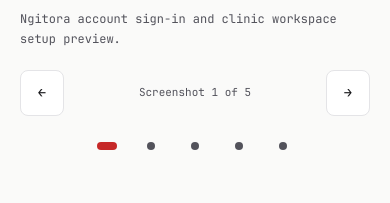
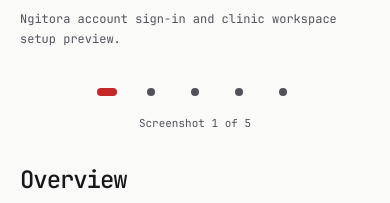
Before and after one commit to tamafred-2/tamafred-2.github.io, a Next.js app: page /projects/ngitora in a window 390 px wide. Shown: the part 749-952 px from the top of the page. Built offline with nearby package versions, Linux system fonts and the light colour scheme.

Commit message:
Fix missing profile image and refine screenshot navigation

```diff
--- a/app/globals.css
+++ b/app/globals.css
@@ -828,16 +828,57 @@
   border-radius: var(--radius);
   background: transparent;
 }
+.carousel-image-zone {
+  cursor: pointer;
+}
+.carousel-image-hint {
+  position: absolute;
+  top: 50%;
+  display: grid;
+  place-items: center;
+  width: 48px;
+  height: 64px;
+  border-radius: 12px;
+  background: rgb(0 0 0 / 40%);
+  box-shadow: 0 4px 20px rgb(0 0 0 / 20%);
+  color: #fff;
+  opacity: 0;
+  transform: translateY(-50%);
+  pointer-events: none;
+}
+.carousel-image-previous .carousel-image-hint {
+  left: 16px;
+}
+.carousel-image-next .carousel-image-hint {
+  right: 16px;
+}
+@media (hover: hover) {
+  .carousel-image-zone:hover .carousel-image-hint {
+    animation: carousel-hint 1.5s ease-out forwards;
+  }
+}
+@keyframes carousel-hint {
+  0%, 65% { opacity: 1; }
+  100% { opacity: 0; }
+}
+.screenshot-carousel:focus-visible,
 .carousel-image-zone:focus-visible {
-  outline-offset: -4px;
+  outline: none;
+}
+.screenshot-carousel:focus-visible .carousel-status,
+.screenshot-carousel:has(.carousel-image-zone:focus-visible) .carousel-status {
+  text-decoration: underline;
+  text-decoration-color: var(--accent-strong);
+  text-decoration-thickness: 2px;
+  text-underline-offset: 5px;
 }
 .carousel-image-previous {
   left: 0;
-  cursor: w-resize;
+
 }
 .carousel-image-next {
   right: 0;
-  cursor: e-resize;
+
 }
 .carousel-slide figcaption {
   margin-top: 16px;
@@ -888,41 +929,6 @@
 }
 .carousel-status {
   font-size: 11px !important;
-}
-.carousel-arrow {
-  flex-shrink: 0;
-}
-@media (max-width: 767px) {
-  .carousel-controls {
-    display: grid;
-    grid-template-columns: 44px minmax(0, 1fr) 44px;
-    gap: 8px;
-  }
-  .carousel-pagination {
-    display: contents;
-  }
-  .carousel-status {
-    grid-column: 2;
-    grid-row: 1;
-    text-align: center;
-  }
-  .carousel-dots {
-    grid-column: 1 / -1;
-    grid-row: 2;
-  }
-  .carousel-arrow {
-    grid-row: 1;
-  }
-  .carousel-arrow:last-child {
-    grid-column: 3;
-  }
-  .carousel-arrow {
-    min-width: 44px;
-    padding: 8px;
-  }
-  .carousel-arrow-text {
-    display: none;
-  }
 }
 .not-found {
   min-height: 65vh;
--- a/components/screenshot-carousel.tsx
+++ b/components/screenshot-carousel.tsx
@@ -113,14 +113,46 @@
                   aria-label="Previous screenshot"
                   aria-controls={slideId}
                   onClick={() => step(-1)}
-                />
+                >
+                  <span className="carousel-image-hint" aria-hidden="true">
+                    <svg
+                      width="28"
+                      height="28"
+                      viewBox="0 0 24 24"
+                      fill="none"
+                      stroke="currentColor"
+                      strokeWidth="2"
+                      strokeLinecap="round"
+                      strokeLinejoin="round"
+                      focusable="false"
+                    >
+                      <path d="m15 5-7 7 7 7" />
+                    </svg>
+                  </span>
+                </button>
                 <button
                   type="button"
                   className="carousel-image-zone carousel-image-next"
                   aria-label="Next screenshot"
                   aria-controls={slideId}
                   onClick={() => step(1)}
-                />
+                >
+                  <span className="carousel-image-hint" aria-hidden="true">
+                    <svg
+                      width="28"
+                      height="28"
+                      viewBox="0 0 24 24"
+                      fill="none"
+                      stroke="currentColor"
+                      strokeWidth="2"
+                      strokeLinecap="round"
+                      strokeLinejoin="round"
+                      focusable="false"
+                    >
+                      <path d="m9 5 7 7-7 7" />
+                    </svg>
+                  </span>
+                </button>
               </>
             )}
           </div>
@@ -128,18 +160,6 @@
         </figure>
       </div>
       <div className="carousel-controls">
-        {multiple && (
-          <button
-            type="button"
-            className="button button-secondary carousel-arrow"
-            aria-label="Previous screenshot"
-            aria-controls={slideId}
-            onClick={() => step(-1)}
-          >
-            <span aria-hidden="true">←</span>
-            <span className="carousel-arrow-text">Previous</span>
-          </button>
-        )}
         <div className="carousel-pagination">
           {multiple && (
             <div
@@ -171,18 +191,7 @@
             Screenshot {index + 1} of {images.length}
           </p>
         </div>
-        {multiple && (
-          <button
-            type="button"
-            className="button button-secondary carousel-arrow"
-            aria-label="Next screenshot"
-            aria-controls={slideId}
-            onClick={() => step(1)}
-          >
-            <span className="carousel-arrow-text">Next</span>
-            <span aria-hidden="true">→</span>
-          </button>
-        )}
+
       </div>
     </div>
   );
```
Also changed, not shown: picture.jpg (added), 5 other files (tests, documents, lock files or other folders).
